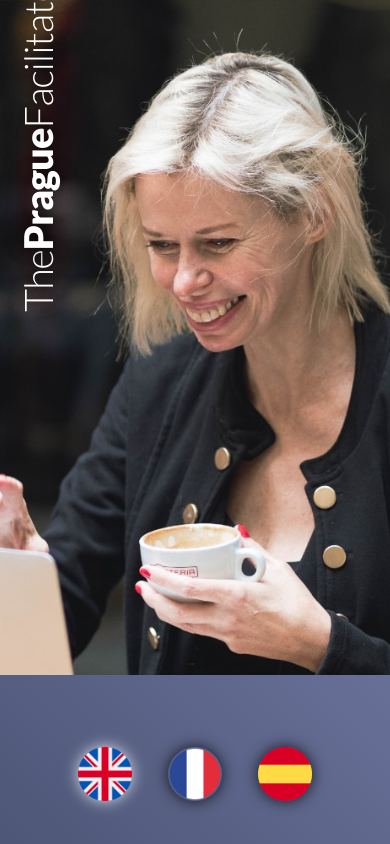
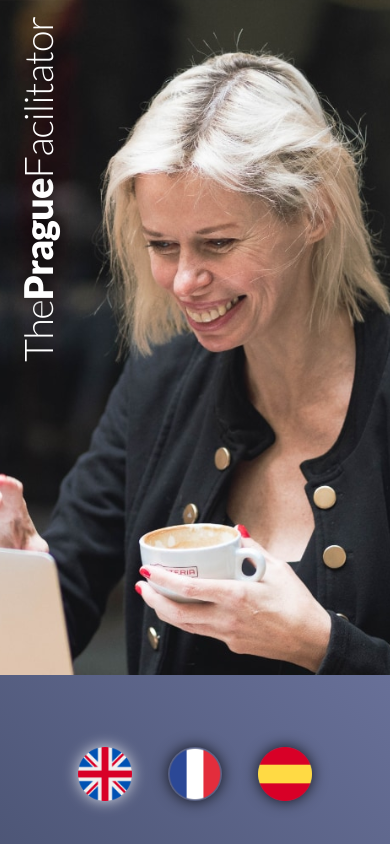
Before and after one commit to petryca/prague-facilitator, a plain HTML site: page index.html in a window 390 px wide. Shown: the top 844 px of the page. Drawn offline with Linux system fonts and the light colour scheme.

Commit message:
Update style.css

```diff
--- a/style.css
+++ b/style.css
@@ -71,7 +71,7 @@ header h1 {
         transform: rotate(-90deg);
         transform-origin: top left;
         position: absolute;
-        top: 500px;
+        top: 480px;
         left: 0;
     }
 }
@@ -79,7 +79,7 @@ header h1 {
 @media (max-width: 800px) {
     header h1 {
         font-size: 2.2rem;
-        top: 330px
+        top: 380px
     }
 }
 
```
